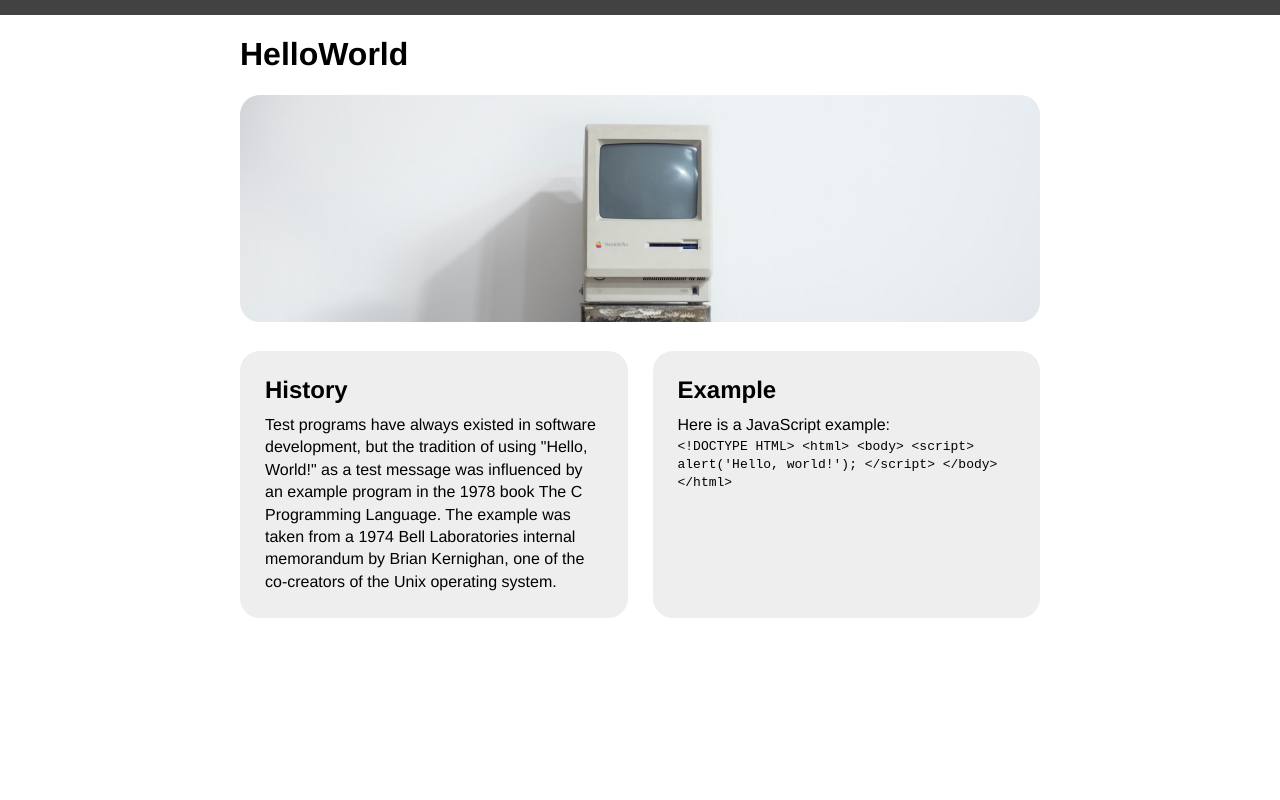
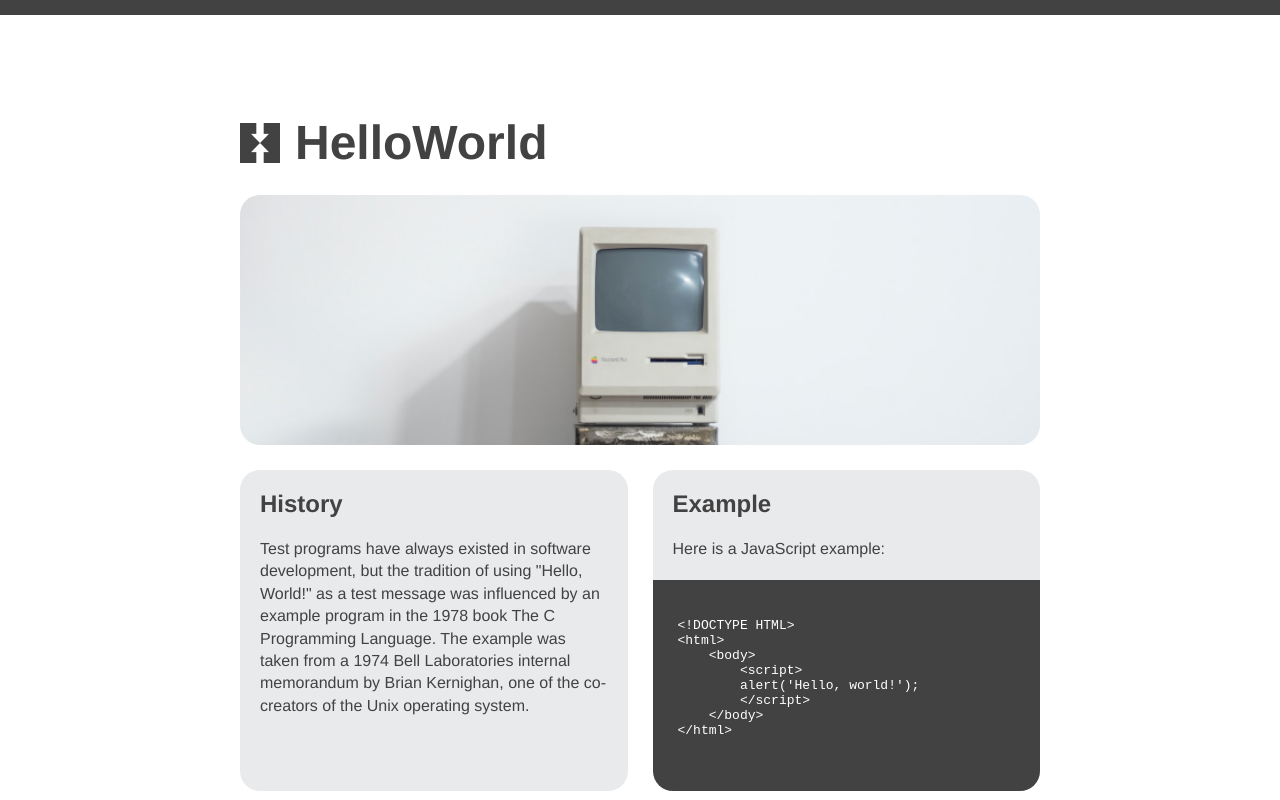
Before and after one commit to wikihut1/MI349HelloWorld, a website: page index.html in a window 1280 px wide. Drawn offline with Linux system fonts and the light colour scheme.

Commit message:
css cleanup

```diff
--- a/index.html
+++ b/index.html
@@ -8,16 +8,19 @@
     <body>
         <main>
             <h1>HelloWorld</h1>
-            <img src="images/computer.png" alt="Vintage Mac">
+            <div class="masthead"></div>
             <div class="details">
                 <section>
                     <h2>History</h2>
                     <p>Test programs have always existed in software development, but the tradition of using "Hello, World!" as a test message was influenced by an example program in the 1978 book The C Programming Language. The example was taken from a 1974 Bell Laboratories internal memorandum by Brian Kernighan, one of the co-creators of the Unix operating system.</p>
                 </section>
-                <section>
+                <section class="with-code">
+                    <div class="code-copy">
                         <h2>Example</h2>
                         <p>Here is a JavaScript example:</p>
-                    <code>
+                    </div>
+                    <div class="code-html">
+                        <code> <pre>
 &lt;!DOCTYPE HTML&gt;
 &lt;html&gt;
     &lt;body&gt;
@@ -26,7 +29,8 @@
         &lt;/script&gt;
     &lt;/body&gt;
 &lt;/html&gt;
-                    </code>
+                        </pre> </code>
+                    </div>
                 </section>
             </div>
         </main>
--- a/style.css
+++ b/style.css
@@ -4,6 +4,7 @@ body {
     font-family: Helvetica, sans-serif;
     border-top: 15px solid #424242;
     margin: 0 auto;
+    color: #424242;
 }
 
 img {
@@ -16,6 +17,12 @@ main {
     width: 800px;
 }
 
+.masthead {
+    height: 250px;
+    border-radius: 20px;
+    background: no-repeat bottom / cover url('images/computer.png');
+}
+
 .details {
     display: flex;
     gap: 25px;
@@ -24,10 +31,39 @@ main {
 .details section {
     flex-grow: 1;
     flex-basis: 0;
-    background: #eee;
-    padding: 25px;
+    background: #E9EAEC;
     border-radius: 20px;
     margin-top: 25px;
+}
+
+.details section p {
+    margin: 20px;
+}
+
+.details section h2 {
+    margin: 20px;
+}
+
+.details section.with-code {
+    padding: 0;
+}
+
+div.code-html {
+    padding: 25px;
+    background: #424242;
+    color : #fff;
+    border-bottom-left-radius: 20px;
+    border-bottom-right-radius: 20px;
+}
+
+h1 {
+    background-image: url('images/Logo.png');
+    background-repeat: no-repeat;
+    background-size: 40px;
+    font-size: 3em;
+    padding-left: 55px;
+    background-position: center left;
+    margin: 100px 0 25px 0;
 }
 
 h2 {
```
Lines whose indentation alone changed are shown as unchanged.
